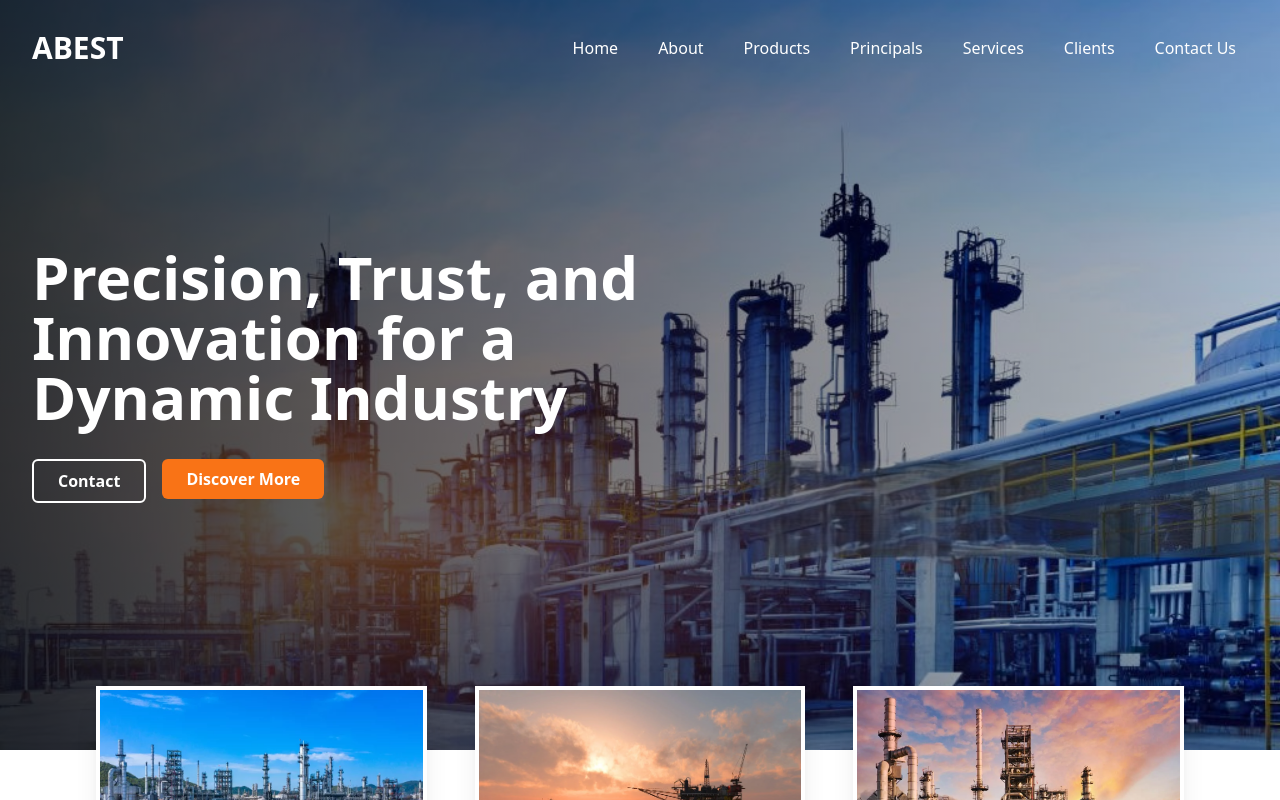
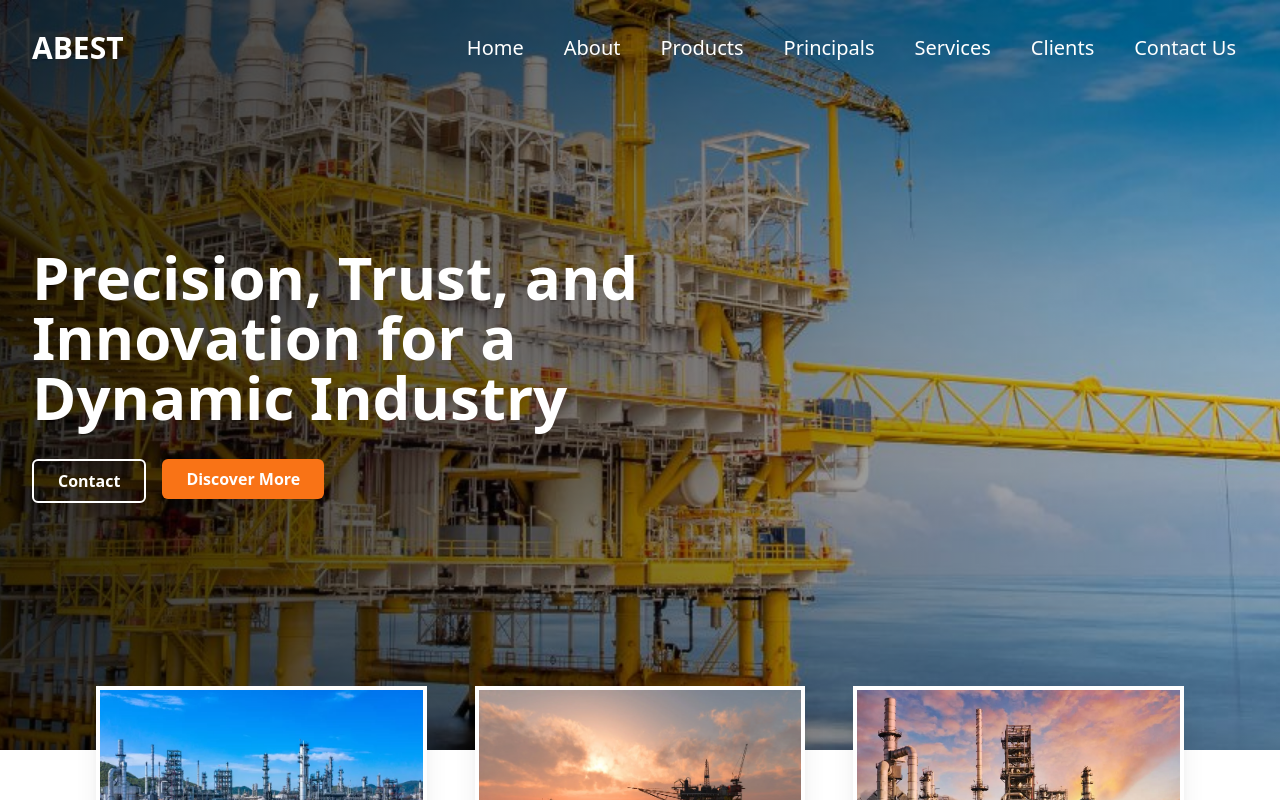
Before and after one commit to Esmail51/ABEST, a React (Vite) app: page / in a window 1280 px wide. Shown: the top 800 px of the page. Built offline with nearby package versions, Linux system fonts and the light colour scheme.

Commit message:
updated banner image increased the size of the menu

```diff
--- a/src/App.tsx
+++ b/src/App.tsx
@@ -50,7 +50,7 @@ const Header: React.FC = () => {
                         <nav className="hidden md:block">
                             <div className="ml-10 flex items-baseline space-x-4">
                                 {navLinks.map((link) => (
-                                    <Link key={link.name} to={link.path} className="text-white hover:text-orange-300 px-3 py-2 rounded-md md:text-baselg:text-lg font-medium transition-colors">
+                                    <Link key={link.name} to={link.path} className="text-white hover:text-orange-300 px-3 py-2 rounded-md md:text-lg lg:text-xl font-medium transition-colors">
                                         {link.name}
                                     </Link>
                                 ))}
@@ -93,7 +93,7 @@ const Header: React.FC = () => {
                                     key={link.name}
                                     to={link.path}
                                     onClick={closeMenu}
-                                    className="text-gray-200 hover:text-orange-400 block py-4 text-2xl font-semibold transition-colors"
+                                    className="text-gray-200 hover:text-orange-400 block py-4 text-3xl font-semibold transition-colors"
                                 >
                                     {link.name}
                                 </Link>
--- a/src/pages/Home.tsx
+++ b/src/pages/Home.tsx
@@ -13,7 +13,7 @@ import CalibrationImg from '../assets/images/calibration_test.png';
 import RepairImg from '../assets/images/servicing.png';
 import SpecialistImg from '../assets/images/speacalistManpower.png';
 import ChemicalIndustryImg from '../assets/images/chemicalIndustry.webp';
-import oilRefinery from '../assets/images/oilrefinaryImg.jpg';
+import oilRefinery from '../assets/images/ONG.jpg';
 import { Link } from 'react-router-dom';
 import OilGASImg from '../assets/images/Oil-Refineries-and-Petrochemical-Plants.webp';
 import MarineImg from '../assets/images/embarcacoes-de-apoio-offshore.webp';
@@ -55,8 +55,8 @@ const fadeInStagger: Variants = {
   // Helper component for Expertise Items to match the design
   const ExpertiseItem: React.FC<{ image: string; title: string }> = ({ image, title }) => (
     <div className="flex flex-col items-center text-center p-2">
-      <div className="w-16 h-16 bg-gray-100 hover:bg-orange-100 transition-all duration-300 rounded-full mb-4 shadow-md hover:shadow-lg flex items-center justify-center">
-        <img src={image} alt={title} className="h-10 w-auto" />
+      <div className="w-20 h-20 bg-gray-100 hover:bg-orange-100 transition-all duration-300 rounded-full mb-4 shadow-md hover:shadow-lg flex items-center justify-center">
+        <img src={image} alt={title} className="h-12 w-auto" />
       </div>
       <h3 className="font-semibold text-gray-600 text-sm md:text-base">{title}</h3>
     </div>
```
Also changed, not shown: src/assets/images/ONG.jpg (added).
